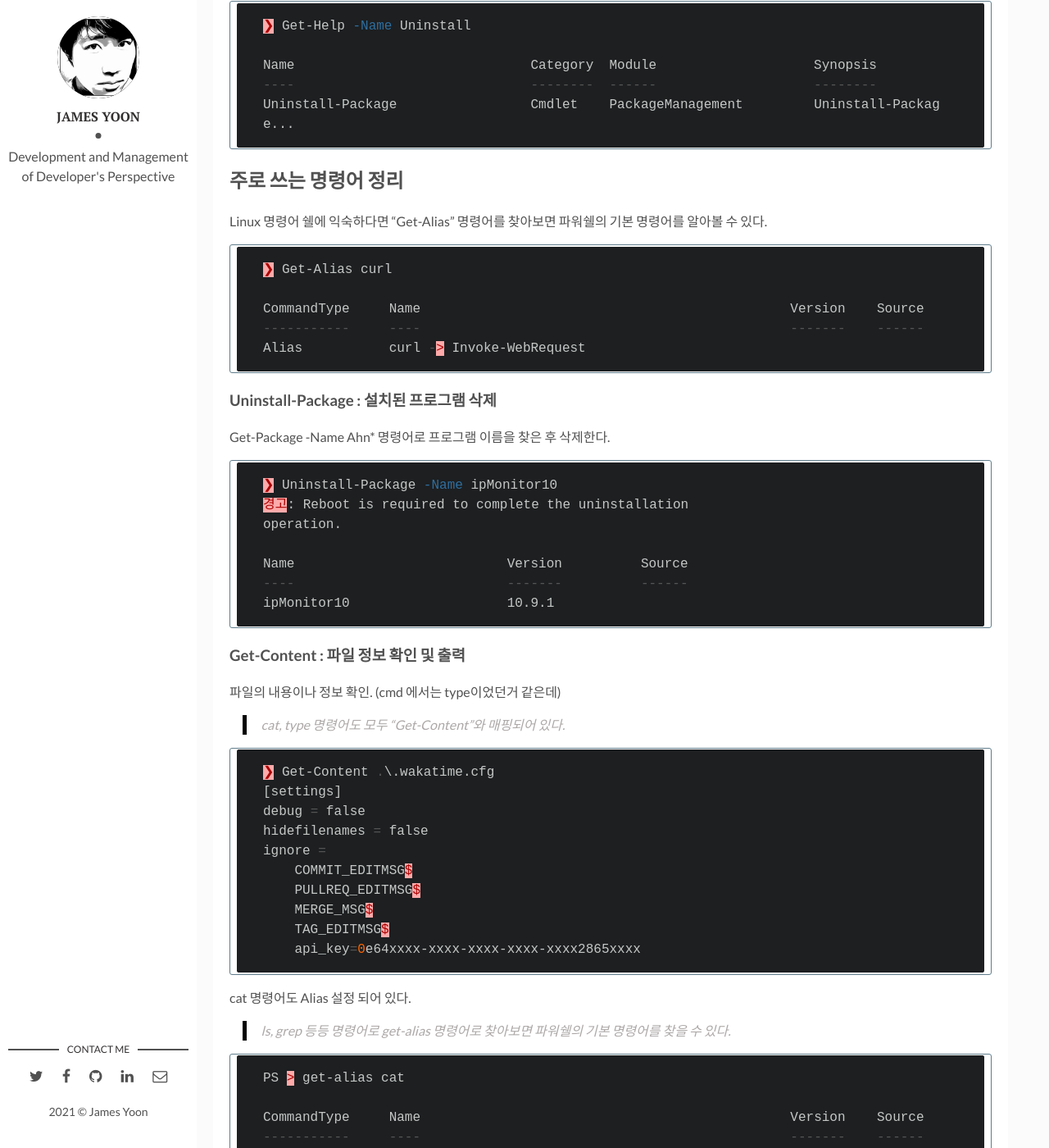
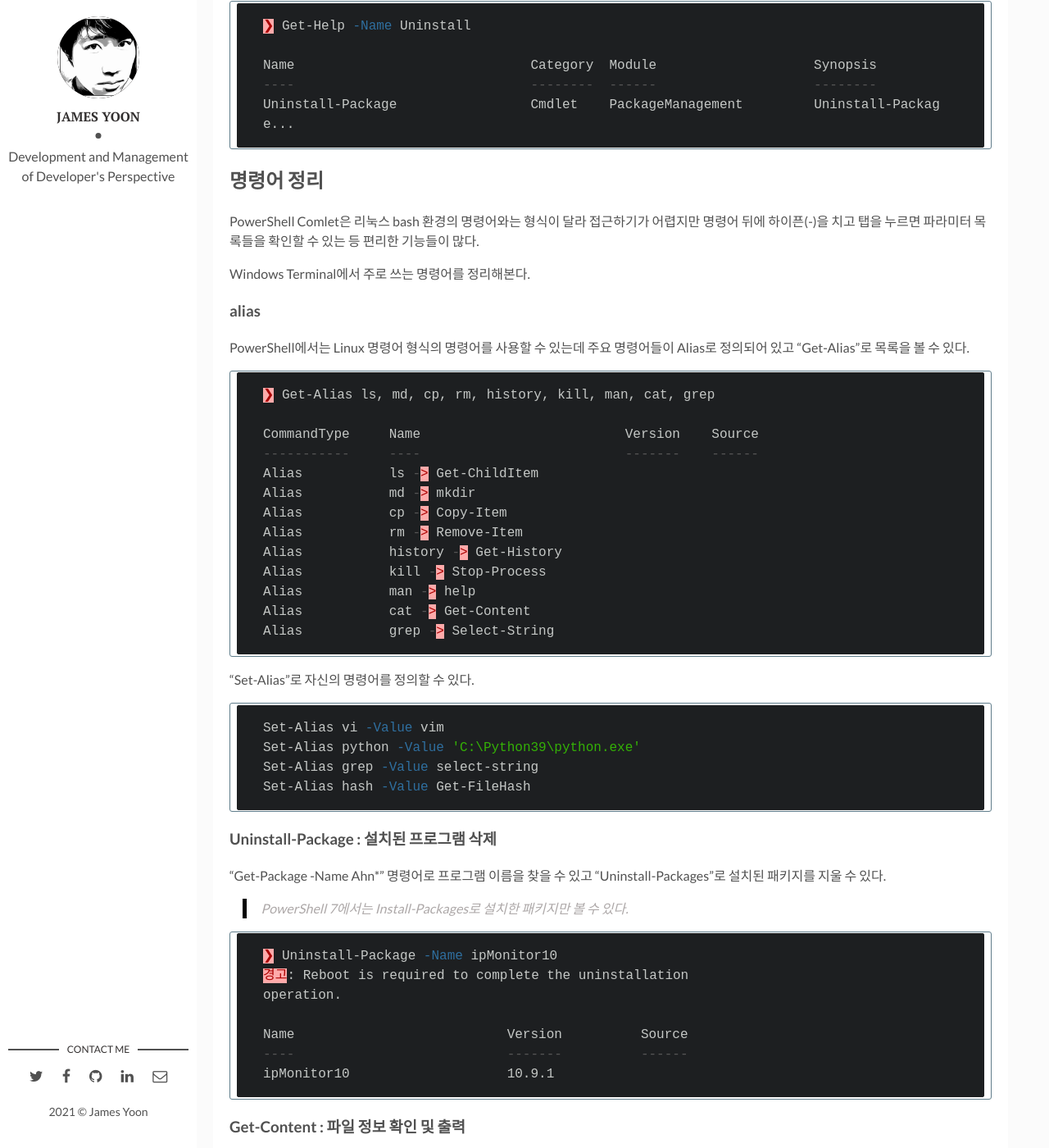
Before and after one commit to butteryoon/butteryoon.github.io, a Jekyll site: the page built from _posts/2020-07-16-WindowsPowerShell.md, in a window 1280 px wide and 1400 px high, scrolled down 1916 px. Shown: the whole window at 82% size. Built offline with Jekyll 4.4.1, drawn with Linux system fonts in a browser that asks for light colours; comment, search, counter and statistics services are not loaded; some of the changed text lies outside the part shown.

Commit message:
powershell

````diff
--- a/_posts/2020-07-16-WindowsPowerShell.md
+++ b/_posts/2020-07-16-WindowsPowerShell.md
@@ -30,7 +30,7 @@ Name                           Value
 PSVersion                      5.1.18362.752
 ```
 
-## 파워쉘 프로파일 설정
+## PowerShell 프로파일 설정
 
 Linux 최초 구동시 ".bashrc"와 같이 PowerShell 기본 설정은 아래의 명령어로 확인 할 수 있고 자신만의 명령어를 정의하려면 "CurrentUserCurrentHost" 파일에 추가한다.
 
@@ -66,21 +66,47 @@ Name                              Category  Module                    Synopsis
 Uninstall-Package                 Cmdlet    PackageManagement         Uninstall-Package...
 ```
 
-## 주로 쓰는 명령어 정리
+## 명령어 정리
 
-Linux 명령어 쉘에 익숙하다면 "Get-Alias" 명령어를 찾아보면 파워쉘의 기본 명령어를 알아볼 수 있다.
+PowerShell Comlet은 리눅스 bash 환경의 명령어와는 형식이 달라 접근하기가 어렵지만 명령어 뒤에 하이픈(-)을 치고 탭을 누르면 파라미터 목록들을 확인할 수 있는 등 편리한 기능들이 많다.
+
+Windows Terminal에서 주로 쓰는 명령어를 정리해본다.
+
+### alias
+
+PowerShell에서는 Linux 명령어 형식의 명령어를 사용할 수 있는데 주요 명령어들이 Alias로 정의되어 있고 "Get-Alias"로 목록을 볼 수 있다.
 
 ```powershell
-❯ Get-Alias curl
+❯ Get-Alias ls, md, cp, rm, history, kill, man, cat, grep
 
-CommandType     Name                                               Version    Source
------------     ----                                               -------    ------
-Alias           curl -> Invoke-WebRequest
+CommandType     Name                          Version    Source
+-----------     ----                          -------    ------
+Alias           ls -> Get-ChildItem
+Alias           md -> mkdir
+Alias           cp -> Copy-Item
+Alias           rm -> Remove-Item
+Alias           history -> Get-History
+Alias           kill -> Stop-Process
+Alias           man -> help
+Alias           cat -> Get-Content
+Alias           grep -> Select-String
+```
+
+"Set-Alias"로 자신의 명령어를 정의할 수 있다.
+
+```powershell
+Set-Alias vi -Value vim
+Set-Alias python -Value 'C:\Python39\python.exe'
+Set-Alias grep -Value select-string
+Set-Alias hash -Value Get-FileHash
 ```
 
 ### Uninstall-Package : 설치된 프로그램 삭제
 
-Get-Package -Name Ahn* 명령어로 프로그램 이름을 찾은 후 삭제한다.
+"Get-Package -Name Ahn*" 명령어로 프로그램 이름을 찾을 수 있고 "Uninstall-Packages"로 설치된 패키지를 지울 수 있다.
+
+> PowerShell 7에서는 Install-Packages로 설치한 패키지만 볼 수 있다.
+
 
 ```powershell
 ❯ Uninstall-Package -Name ipMonitor10
@@ -94,7 +120,7 @@ ipMonitor10                    10.9.1
 
 ### Get-Content : 파일 정보 확인 및 출력
 
-파일의 내용이나 정보 확인. (cmd 에서는 type이었던거 같은데)
+파일의 내용이나 정보 확인한다. (cmd 에서는 type이었던거 같은데)
 
 > cat, type 명령어도 모두 "Get-Content"와 매핑되어 있다.
 
@@ -111,21 +137,11 @@ ignore =
     api_key=0e64xxxx-xxxx-xxxx-xxxx-xxxx2865xxxx
 ```
 
-cat 명령어도 Alias 설정 되어 있다.
-
-> ls, grep 등등 명령어로 get-alias 명령어로 찾아보면 파워쉘의 기본 명령어를 찾을 수 있다.
-
-```powershell
-PS > get-alias cat
-
-CommandType     Name                                               Version    Source
------------     ----                                               -------    ------
-Alias           cat -> Get-Content
-```
-
 ### Get-Process : 프로세스 정보 조회
 
-로컬포트를 사용하는 프로세스 Id를 검색 하고 "Stop-Process -Name" 명령어로 Kill 할 수 있다.
+PowerShell Comlet의 결과는 Object로 관리되고 해당 변수의 값을 가져올 수 있다.
+
+로컬PC에서 특정 TCP포트를 사용하는 프로세스 Id를 검색 하고 "Stop-Process -Name" 명령어로 Kill 할 수 있다.
 
 ```powershell
 ❯ Get-Process -Id (Get-NetTCPConnection -LocalPort 58803).OwningProcess
@@ -136,6 +152,8 @@ Handles  NPM(K)    PM(K)      WS(K)     CPU(s)     Id  SI ProcessName
 ```
 
 ### 실행중인 프로세스 파일버전 표시.
+
+특정 프로세스의 바이너리 정보를 확인할 때 사용한다.
 
 ```powershell
 ❯ Get-Process liveview -FileVersionInfo
@@ -195,7 +213,8 @@ Mode                 LastWriteTime         Length Name
 
 wget 명령어가 "Invoke-WebRequest"로 Alias 설정되어 있다.
 
-> wget.exe를 받아서 쓰는게 속 편하긴 하다.
+> 스크립트가 아니고 터미널에서 쓸 때는 wget.exe를 쓰는게 좋다.
+> 반응이 쫌 느리다.
 
 ```powershell
 wget http://ax.itunes.apple.com/detection/itmsCheck.js -o itemsCheck.js
@@ -207,7 +226,7 @@ CommandType     Name                                               Version    So
 Alias           wget -> Invoke-WebRequest
 ```
 
-### Widows Uptime
+### Windows Uptime
 
 Linux의 uptime 명령어와 같은 기능이며 파워쉘 함수로 등록해서 사용한다.
 
@@ -231,8 +250,7 @@ LastBootUpTime
 
 ## HASH
 
-Linux에서 해시값을 구할 때 쓰는 md5sum, sha256 과 동일한 cmdlet 이다.
-
+Linux에서 해시값을 구할 때 쓰는 md5sum, sha256 과 동일한 기능이다.
 
 ```powershell
 ❯ Get-FileHash -Algorithm md5 .\README.md
@@ -250,12 +268,11 @@ SHA256          88F9ED20AB1ACDC0C8699A63174903C994670AEEB67B1725E147A937E8236B78
 
 ## Symbolic Link
 
-리눅스에서 "ln -s" 과 동일한 심볼릭링크 명령어.
+리눅스에서 "ln -s" 과 동일한 심볼릭링크 명령어로 링크를 걸 수 있다.
 
 > New-Item -ItemType SymbolicLink -Path "Link" -Target "Target"
 
-```PowerShell
-⨯ ⚡ softr@YOON-IP700  ~                                                                                [17:49]
+```powershell
 ❯ New-Item -ItemType SymbolicLink -Path Dropbox -Target D:\Dropbox\
 
     Directory: C:\Users\softr
````
Also changed, not shown: other parts of _posts/2020-07-16-WindowsPowerShell.md (+3 -3 lines).
